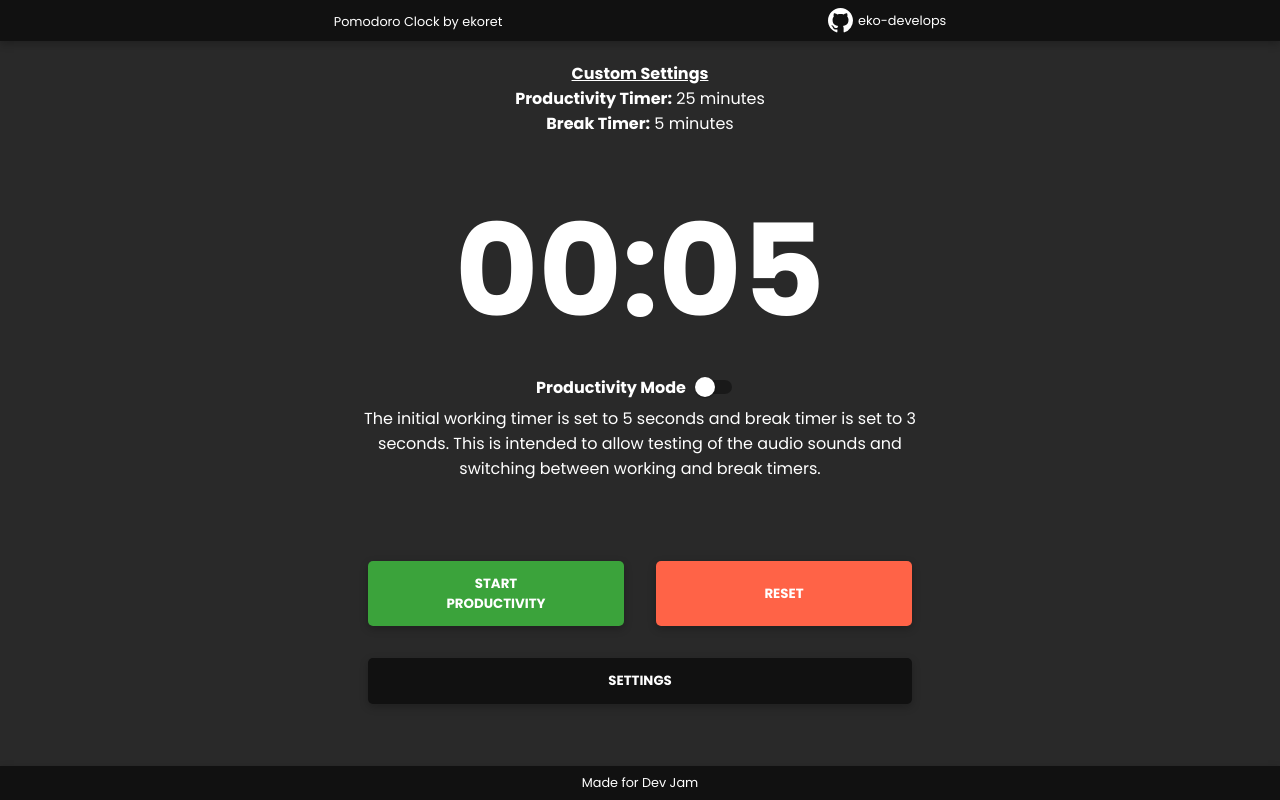
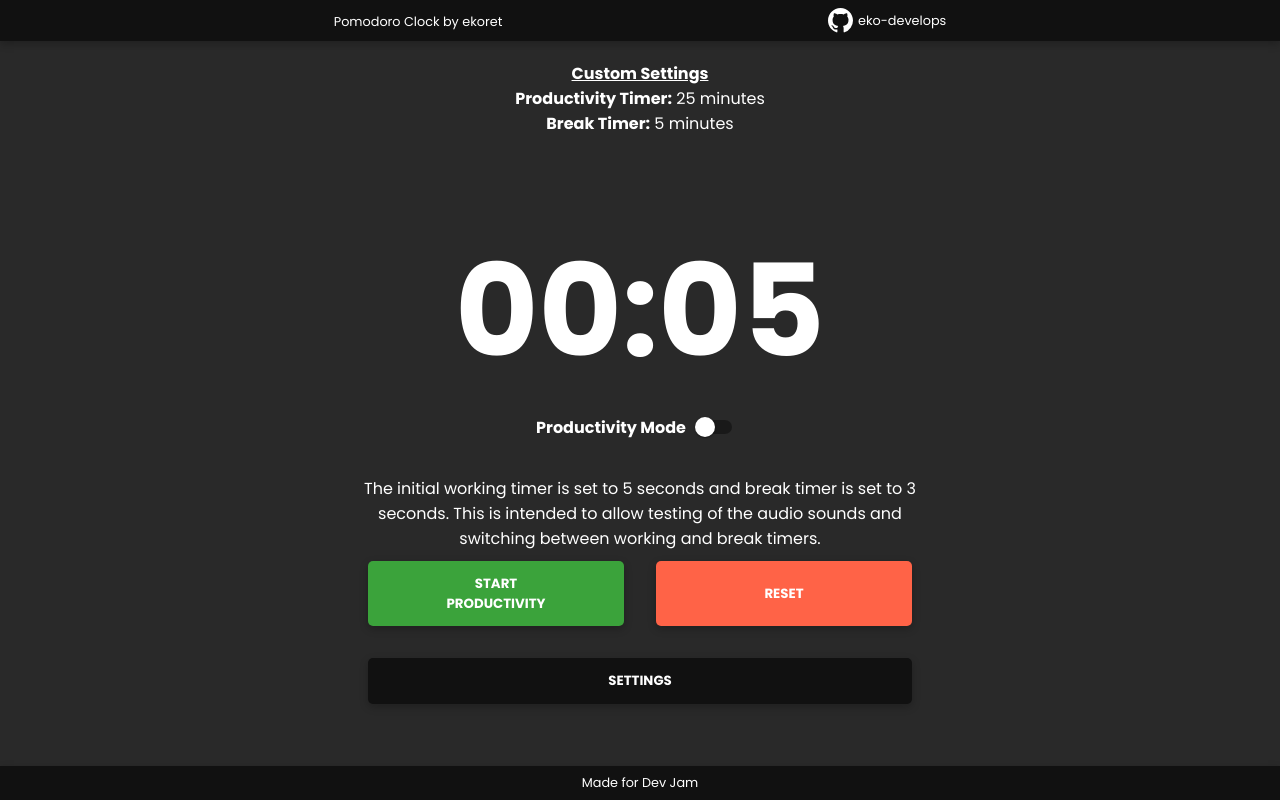
Before and after one commit to eko-develops/pomodoro-clock-react, a React (Create React App) app: page / in a window 1280 px wide. Built offline with nearby package versions, Linux system fonts and the light colour scheme.

Commit message:
Fix styling for text

```diff
--- a/src/index.css
+++ b/src/index.css
@@ -74,7 +74,7 @@ button:disabled{
 
 .content > p {
     width: 80%;
-    margin: auto;
+    margin: 30px auto;
 }
 
 .single-social>a {
@@ -109,7 +109,9 @@ button:disabled{
 
 .finished-timer-text-wrapper {
     height: 40px;
+    margin-top: 40px;
 }
+
 
 .button-wrapper {
     display: flex;
```
